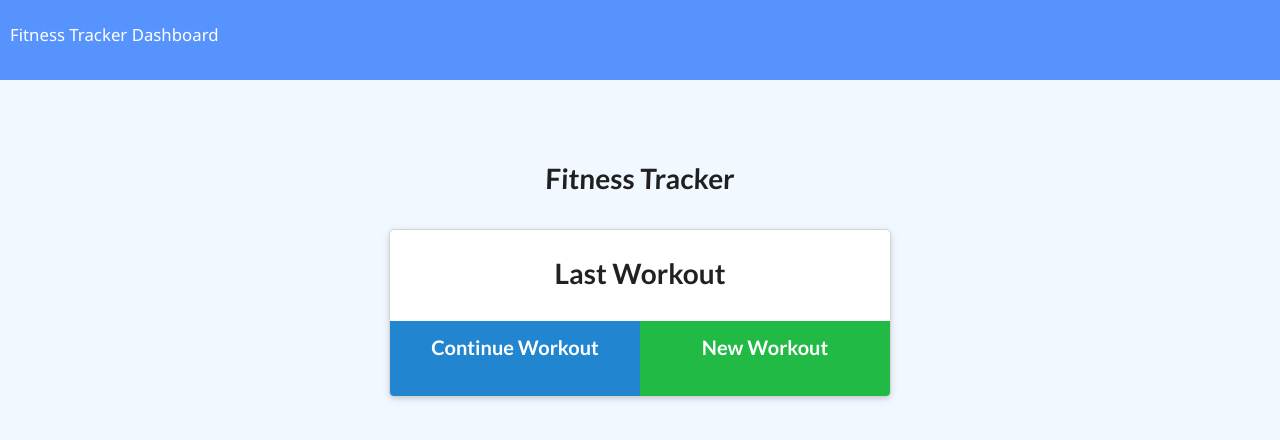
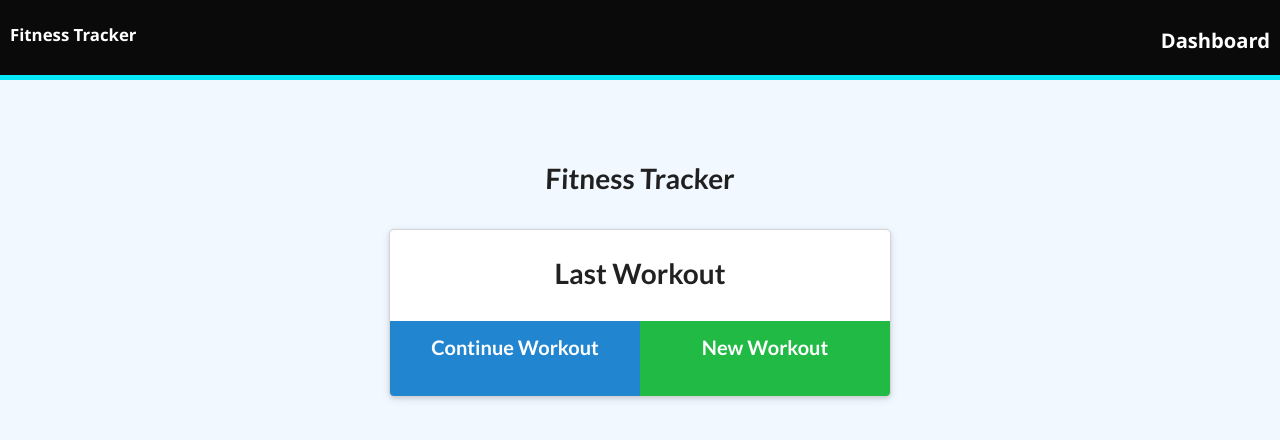
Before and after one commit to asheth22/Fitness-Tracker, a website: page public/index.html in a window 1280 px wide. Drawn offline with nearby package versions, Linux system fonts and the light colour scheme; no server answers.

Commit message:
added styling

```diff
--- a/public/css/style.css
+++ b/public/css/style.css
@@ -17,20 +17,14 @@ body {
 }
 
 nav {
-  background-color: #5793fd;
+  background-color: #0a0a0a;
+  border-bottom:#06e7f7 solid 5px;
   color: #ffffff;
   height: 80px;
   padding: 10px;
   line-height: 3;
   font-size: 1.2rem;
-}
-.header {
-  background-color: #39393b;
-
-  border-bottom:#0606f7 solid 5px;
-  padding: 1rem 1rem;
-  margin-bottom: 1rem;
-
+  font-weight: bolder;
 }
 .dashboard {
   font-size: larger;
--- a/public/index.html
+++ b/public/index.html
@@ -11,9 +11,9 @@
 </head>
 
 <body>
-  <nav>
+  <nav class="header">
     <a href="/">Fitness Tracker</a>
-    <a href="/stats">Dashboard</a>
+    <a class ="dashboard" href="/stats">Dashboard</a>
   </nav>
   <div class="wrapper workout">
     <header>
```
